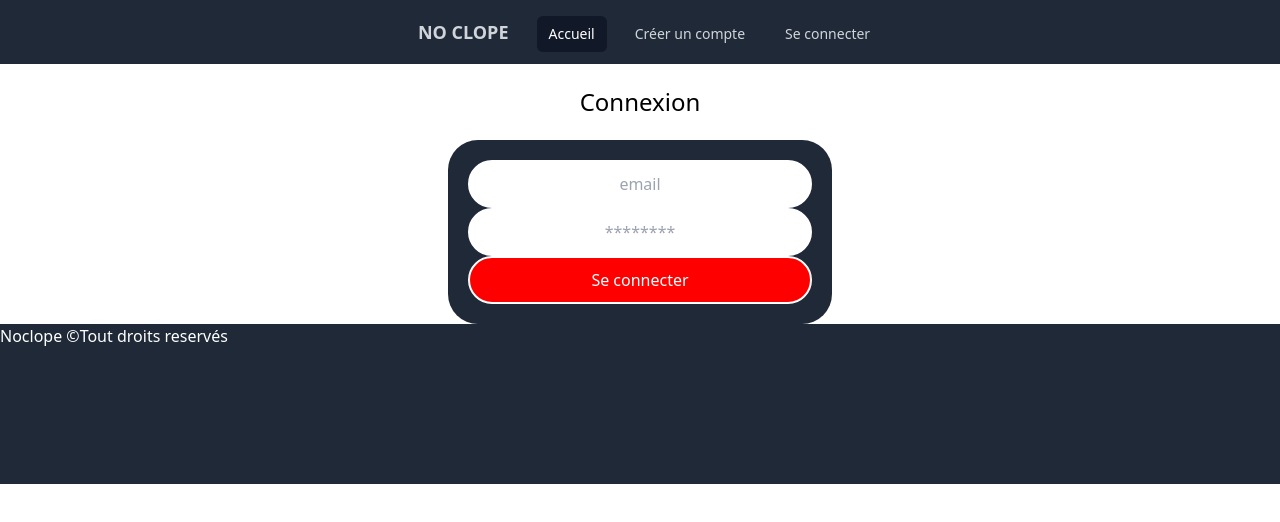
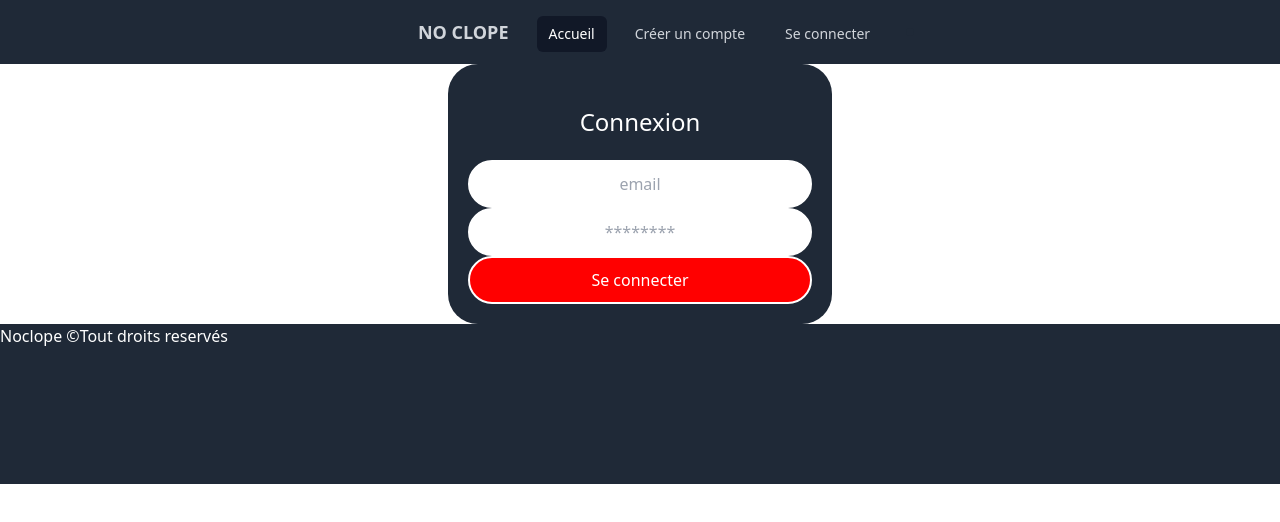
Before and after one commit to NicolasTamareg/projectnoclope, a Vue app in the folder vuejs/noclopefront/: page /login in a window 1280 px wide. Shown: the top 522 px of the page. Built offline with nearby package versions, Linux system fonts and the light colour scheme.

Commit message:
changements styles

```diff
--- a/vuejs/noclopefront/src/views/LoginView.vue
+++ b/vuejs/noclopefront/src/views/LoginView.vue
@@ -89,9 +89,9 @@ export default {
   <div class="englobe-all">
 
     <div class="arround">
-      <h1>Connexion</h1>
       <!-- Formulaire de login -->
-      <form @submit.prevent="login" class="form-style">
+      <form @submit.prevent="login" >
+          <h1>Connexion</h1>
 
           <label for="email"></label>
           <input type="email" name="email" id="emailInput" v-model="email" placeholder="email" required />
@@ -111,6 +111,7 @@ export default {
 
       <p v-if="feedbackMessage">{{feedbackMessage}}</p>
     </div>
+
   </div>
 
 
@@ -123,6 +124,7 @@ export default {
   flex-direction: column;
   align-items: center;
   justify-content: space-around;
+
 
 }
 
@@ -169,6 +171,7 @@ label[data-v-45f5edd7]{
 h1 {
   padding: 20px;
   font-size: 1.5em;
+  color: white;
 }
 button{
   margin-top: 20px;
@@ -180,4 +183,5 @@ button{
   border-radius: 30px;
   width: 20vw;
 }
+
 </style>
--- a/vuejs/noclopefront/src/views/RegisterView.vue
+++ b/vuejs/noclopefront/src/views/RegisterView.vue
@@ -60,8 +60,8 @@ export default {
 <template>
   <div class="englobe-all">
     <div class="arround">
-      <h1>Créer un compte</h1>
       <form @submit.prevent="createUser">
+        <h1>Créer un compte</h1>
 
         <label for="lastame"></label>
         <input placeholder="Nom" v-model="lastname" required />
@@ -136,11 +136,12 @@ label{
     display: flex;
     justify-content: center;
     background: linear-gradient(to bottom, #bdc3c7, #2c3e50);
-    padding: 40px;
+    padding: 40px 40px 40px 40px;
 }
 h1 {
   padding: 20px;
   font-size: 1.5em;
+  color: white;
 }
 button{
   margin-top: 20px;
```
Also changed, not shown: vuejs/noclopefront/src/views/img/connexion.png (added).
